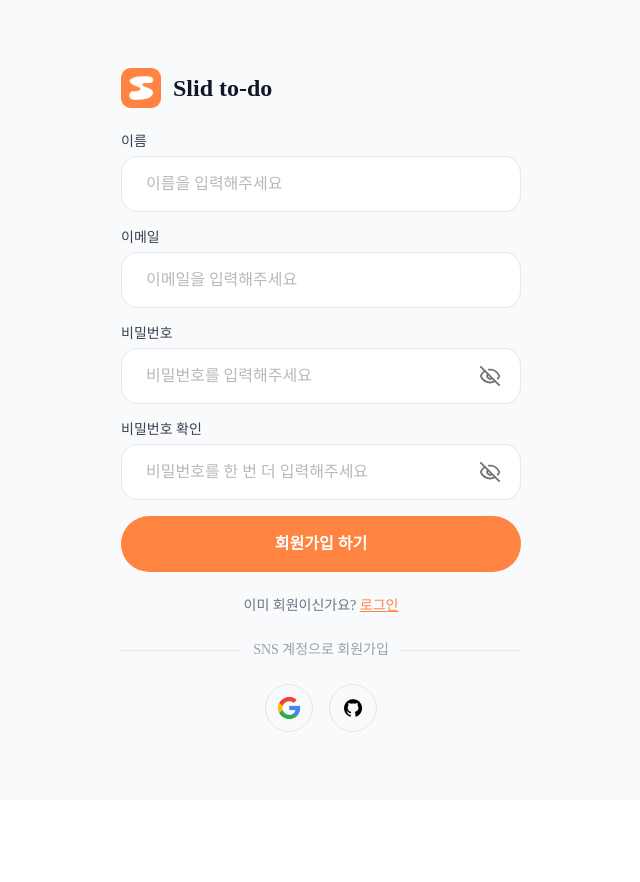
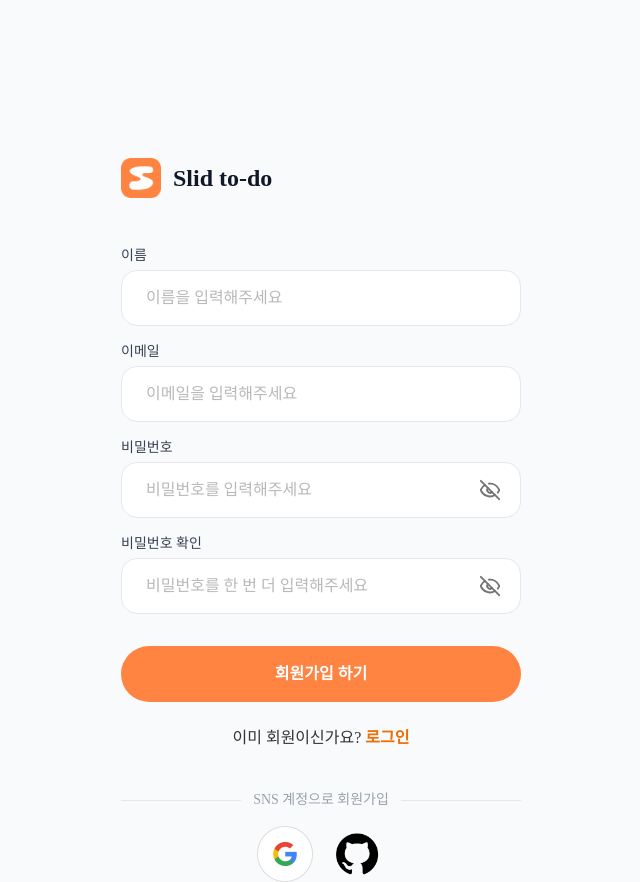
Before and after one commit to slidtodo/frontend, a Next.js app: page /signup in a window 1280 px wide. Shown: the whole page, without its empty margins (319-959 px from the left). Before the commit the page ends 800 px from the top, so only its background shows below. Built offline with nearby package versions, Linux system fonts and the light colour scheme.

Commit message:
feat: auth 로그인 회원가입 페이지 UI

```diff
--- a/src/app/(auth)/login/page.tsx
+++ b/src/app/(auth)/login/page.tsx
@@ -43,12 +43,13 @@
     <main className="flex min-h-screen items-center justify-center bg-[#F5F5F5]">
       <div className="flex w-full max-w-[360px] flex-col items-start">
         {/* 로고 */}
-        <div className="mb-8 flex items-center gap-2">
-          <Image src="/image/symbol.png" alt="logo" width={48} height={48} />
-          <span className="text-lg font-semibold">Slid to-do</span>
+        <div className="mb-8 flex h-12 w-100 items-center gap-4">
+          <Image src="/icons/todo.png" alt="logo" width={48} height={48} />
+          <span className="text-2xl font-bold">Slid to-do</span>
         </div>
+        <div className="flex flex-col gap-4">
           {/* 이메일 */}
-        <FormField label="" required>
+          <FormField label="">
             <Input
               type="email"
               placeholder="이메일을 입력해주세요"
@@ -57,7 +58,7 @@
             />
           </FormField>
           {/* 비밀번호 */}
-        <FormField label="" required>
+          <FormField label="">
             <Input
               type="password"
               placeholder="비밀번호를 입력해주세요"
@@ -65,18 +66,34 @@
               onChange={(e) => setPassword(e.target.value)}
             />
           </FormField>
+        </div>
         {/* 로그인 버튼 */}
-        <div className="mt-4 w-full">
-          <Button onClick={handleLogin} className="w-full">
+        <div className="mt-8 w-full">
+          <Button onClick={handleLogin} className="h-14 w-100">
             로그인하기
           </Button>
         </div>
-        {/* 구분선 */}
-        <div className="my-6 w-full border-t border-gray-200" />
-        {/* 소셜 로그인 */}
-        <div className="flex items-center gap-4">
-          <Image src="/icons/google.png" alt="google" width={56} height={56} />
-          <Image src="/icons/GitHub.png" alt="github" width={56} height={56} />
+        {/* 회원가입 링크 */}
+        <div className="mt-6 flex h-6 w-100 items-center justify-center gap-1 text-sm">
+          <span className="text-base font-medium leading-6 text-[#333333]">슬리드투두가 처음이신가요?</span>
+          <a href="/signup" className="text-base font-semibold leading-6 text-[#EF6C00]">
+            회원가입
+          </a>
+        </div>
+        {/* SNS 구분선 */}
+        <div className="mb-4 mt-10 flex w-100 items-center gap-3">
+          <div className="h-px flex-1 bg-gray-200" />
+          <span className="text-sm text-gray-400">SNS 계정으로 로그인</span>
+          <div className="h-px flex-1 bg-gray-200" />
+        </div>
+        {/* SNS 버튼 */}
+        <div className="flex w-100 justify-center gap-4">
+          <button className="flex h-12 w-12 items-center justify-center rounded-full border border-gray-200 hover:bg-gray-50">
+            <Image src="/icons/google.png" alt="구글 로그인" width={24} height={24} />
+          </button>
+          <button className="flex h-12 w-12 items-center justify-center rounded-full border border-gray-200 hover:bg-gray-50">
+            <Image src="/icons/GitHub.png" alt="깃허브 로그인" width={24} height={24} />
+          </button>
         </div>
       </div>
     </main>
--- a/src/app/(auth)/signup/page.tsx
+++ b/src/app/(auth)/signup/page.tsx
@@ -13,10 +13,10 @@
   const [passwordConfirm, setPasswordConfirm] = useState('');
 
   return (
-    <div className="flex min-h-screen items-center justify-center bg-gray-50">
-      <div className="flex w-[400px] flex-col gap-6">
+    <div className="flex min-h-screen justify-center bg-gray-50 pt-[158px]">
+      <div className="flex w-[400px] flex-col">
         {/* 로고 */}
-        <div className="flex items-center gap-3">
+        <div className="mb-12 flex items-center gap-3">
           <Image src="/icons/todo.png" alt="Slid to-do" width={40} height={40} />
           <span className="text-2xl font-bold text-gray-900">Slid to-do</span>
         </div>
@@ -60,35 +60,35 @@
           </FormField>
 
           {/* 회원가입 버튼 */}
-          <Button variant="primary" type="submit" className="h-[56px] w-full">
+          <Button variant="primary" type="submit" className="mt-4 h-[56px] w-full">
             회원가입 하기
           </Button>
         </form>
 
         {/* 로그인 링크 */}
-        <p className="text-center text-sm text-gray-500">
-          이미 회원이신가요?{' '}
-          <Link href="/login" className="font-medium text-[#FF8442] underline">
+        <div className="mt-6 flex h-6 items-center justify-center gap-1">
+          <span className="text-base font-medium leading-6 text-[#333333]">이미 회원이신가요?</span>
+          <Link href="/login" className="text-base font-semibold leading-6 text-[#EF6C00]">
             로그인
           </Link>
-        </p>
+        </div>
 
         {/* SNS 구분선 */}
-        <div className="flex items-center gap-3">
+        <div className="mt-[40px] flex items-center gap-3">
           <div className="h-px flex-1 bg-gray-200" />
           <span className="text-sm text-gray-400">SNS 계정으로 회원가입</span>
           <div className="h-px flex-1 bg-gray-200" />
         </div>
 
         {/* SNS 버튼 */}
-        <div className="flex justify-center gap-4">
+        <div className="mt-4 flex justify-center gap-4">
           {/* 구글 */}
-          <button className="flex h-12 w-12 items-center justify-center rounded-full border border-gray-200 hover:bg-gray-50">
-            <Image src="/icons/google.png" alt="구글 로그인" width={24} height={24} />
+          <button>
+            <Image src="/icons/google.png" alt="구글 로그인" width={56} height={56} />
           </button>
           {/* 깃허브 */}
-          <button className="flex h-12 w-12 items-center justify-center rounded-full border border-gray-200 hover:bg-gray-50">
-            <Image src="/icons/GitHub.png" alt="깃허브 로그인" width={24} height={24} />
+          <button>
+            <Image src="/icons/GitHub.png" alt="깃허브 로그인" width={56} height={56} />
           </button>
         </div>
       </div>
```
Also changed, not shown: public/icons/google.png. Lines whose indentation alone changed are shown as unchanged.
